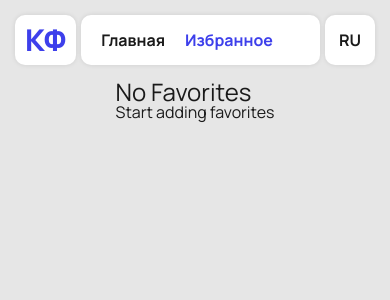
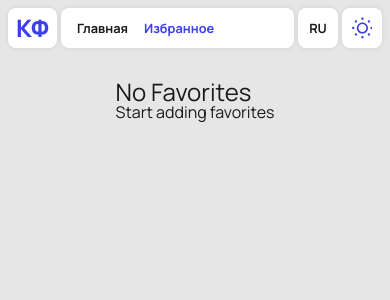
Before and after one commit to mdshishov/vite-react-movie-list, a React (Vite) app: page /favorites in a window 390 px wide. Shown: the top 300 px of the page. Built offline with nearby package versions, Linux system fonts and the light colour scheme.

Commit message:
Add theme switching

```diff
--- a/src/components/NavBar.jsx
+++ b/src/components/NavBar.jsx
@@ -2,6 +2,7 @@ import { Link, useLocation } from 'react-router-dom'
 import { useTranslation } from 'react-i18next'
 import '../css/NavBar.css'
 import LanguageSelector from './LanguageSelector'
+import ThemeToggle from './ThemeToggle'
 
 function NavBar() {
   const { t } = useTranslation('translation')
@@ -25,6 +26,9 @@ function NavBar() {
       <div className="navbar__option">
         <LanguageSelector />
       </div>
+      <div className="navbar__option">
+        <ThemeToggle />
+      </div>
     </nav>
   )
 }
--- /dev/null
+++ b/src/components/ThemeToggle.jsx
@@ -0,0 +1,26 @@
+import { useState, useEffect } from 'react';
+import '../css/ThemeToggle.css';
+import SunIcon from './icons/Sun'
+
+const ThemeToggle = () => {
+  const themePref = window.matchMedia('(prefers-color-scheme: dark)').matches
+  const stored = localStorage.getItem('isDark')
+  const [isDark, setIsDark] = useState( stored ? JSON.parse(stored) : themePref)
+
+  useEffect(() => {
+    document.documentElement.setAttribute('data-theme', isDark ? 'dark' : 'light')
+    localStorage.setItem('isDark', isDark)
+  }, [isDark])
+
+  const toggleTheme = () => {
+    setIsDark((isDark) => !isDark)
+  }
+
+  return (
+    <button className={`theme-toggle ${isDark ? 'dark' : ''}`} onClick={toggleTheme}>
+      <SunIcon />
+    </button>
+  );
+};
+
+export default ThemeToggle;
--- /dev/null
+++ b/src/components/icons/Sun.jsx
@@ -0,0 +1,18 @@
+export default () => {
+  return (
+
+    <svg width="26" height="26" viewBox="0 0 26 26" fill="none" xmlns="http://www.w3.org/2000/svg">
+      <g>
+        <path d="M18 13C18 10.2386 15.7614 8 13 8C10.2386 8 8 10.2386 8 13C8 15.7614 10.2386 18 13 18C15.7614 18 18 15.7614 18 13ZM20 13C20 16.866 16.866 20 13 20C9.13401 20 6 16.866 6 13C6 9.13401 9.13401 6 13 6C16.866 6 20 9.13401 20 13Z" />
+        <path d="M14.5 1.5C14.5 2.32843 13.8284 3 13 3C12.1716 3 11.5 2.32843 11.5 1.5C11.5 0.671573 12.1716 0 13 0C13.8284 0 14.5 0.671573 14.5 1.5Z" />
+        <path d="M14.5 24.5C14.5 25.3284 13.8284 26 13 26C12.1716 26 11.5 25.3284 11.5 24.5C11.5 23.6716 12.1716 23 13 23C13.8284 23 14.5 23.6716 14.5 24.5Z" />
+        <path d="M26 13C26 13.8284 25.3284 14.5 24.5 14.5C23.6716 14.5 23 13.8284 23 13C23 12.1716 23.6716 11.5 24.5 11.5C25.3284 11.5 26 12.1716 26 13Z" />
+        <path d="M3 13C3 13.8284 2.32843 14.5 1.5 14.5C0.671573 14.5 0 13.8284 0 13C0 12.1716 0.671573 11.5 1.5 11.5C2.32843 11.5 3 12.1716 3 13Z" />
+        <path d="M5.92894 3.80761C6.51473 4.3934 6.51473 5.34315 5.92894 5.92893C5.34316 6.51472 4.39341 6.51472 3.80762 5.92893C3.22184 5.34315 3.22184 4.3934 3.80762 3.80761C4.39341 3.22183 5.34316 3.22183 5.92894 3.80761Z" />
+        <path d="M22.1924 20.0711C22.7782 20.6569 22.7782 21.6066 22.1924 22.1924C21.6066 22.7782 20.6569 22.7782 20.0711 22.1924C19.4853 21.6066 19.4853 20.6569 20.0711 20.0711C20.6569 19.4853 21.6066 19.4853 22.1924 20.0711Z" />
+        <path d="M22.1924 3.80761C22.7782 4.3934 22.7782 5.34315 22.1924 5.92893C21.6066 6.51472 20.6569 6.51472 20.0711 5.92893C19.4853 5.34315 19.4853 4.3934 20.0711 3.80761C20.6569 3.22183 21.6066 3.22183 22.1924 3.80761Z" />
+        <path d="M5.92894 20.0711C6.51473 20.6569 6.51473 21.6066 5.92894 22.1924C5.34316 22.7782 4.39341 22.7782 3.80762 22.1924C3.22184 21.6066 3.22184 20.6569 3.80762 20.0711C4.39341 19.4853 5.34316 19.4853 5.92894 20.0711Z" />
+      </g>
+    </svg>
+  )
+}
--- a/src/css/App.css
+++ b/src/css/App.css
@@ -3,41 +3,5 @@
   flex-direction: column;
   align-items: center;
   width: 100%;
-  margin-top: 80px;
+  padding: 80px 15px;
 }
-
-.logo {
-  height: 6em;
-  padding: 1.5em;
-  will-change: filter;
-  transition: filter 300ms;
-}
-.logo:hover {
-  filter: drop-shadow(0 0 2em #646cffaa);
-}
-.logo.react:hover {
-  filter: drop-shadow(0 0 2em #61dafbaa);
-}
-
-@keyframes logo-spin {
-  from {
-    transform: rotate(0deg);
-  }
-  to {
-    transform: rotate(360deg);
-  }
-}
-
-@media (prefers-reduced-motion: no-preference) {
-  a:nth-of-type(2) .logo {
-    animation: logo-spin infinite 20s linear;
-  }
-}
-
-.card {
-  padding: 2em;
-}
-
-.read-the-docs {
-  color: #888;
-}
--- a/src/css/Home.css
+++ b/src/css/Home.css
@@ -1,3 +1,3 @@
 .home {
-    width: 100%;
+    min-width: 300px;
 }
--- a/src/css/LanguageSelector.css
+++ b/src/css/LanguageSelector.css
@@ -51,6 +51,7 @@
   white-space: nowrap;
   padding: 5px 15px;
   transition: color 0.2s;
+  color: var(--text-pr)
 }
 .dd__option:hover,
 .dd__option:hover span {
--- a/src/css/MovieCard.css
+++ b/src/css/MovieCard.css
@@ -72,16 +72,6 @@
   flex-grow: 1;
 }
 
-.movie-card__poster-overlay {
-  width: 100%;
-  height: 100%;
-  position: absolute;
-  background: linear-gradient(to bottom,
-      rgba(255, 255, 255, 0),
-      rgba(0, 0, 0, 0.2));
-  pointer-events: none;
-}
-
 .movie-card__poster img {
   width: 100%;
   height: 100%;
@@ -89,7 +79,7 @@
 }
 
 .movie-card__info {
-  background-color: white;
+  background-color: var(--bg-pr);
   width: 100%;
   padding: 15px;
   text-align: left;
--- a/src/css/NavBar.css
+++ b/src/css/NavBar.css
@@ -46,8 +46,10 @@
 }
 
 .navbar__link {
+  display: inline-block;
   font-size: 16px;
   font-weight: 700;
+  height: 100%;
   line-height: 50px;
   color: var(--text-pr);
   padding: 0 10px;
@@ -68,3 +70,16 @@
 .navbar__option:hover {
   transform: scale(1.1);
 }
+
+@media (max-width: 500px) {
+  .navbar {
+    padding: 10px;
+    zoom: 0.9;
+  }
+}
+
+@media (max-width: 400px) {
+  .navbar {
+    zoom: 0.8;
+  }
+}
--- /dev/null
+++ b/src/css/ThemeToggle.css
@@ -0,0 +1,16 @@
+.theme-toggle {
+  width: 50px;
+  height: 50px;
+  text-align: center;
+}
+
+.theme-toggle svg {
+  height: 50px;
+}
+
+.theme-toggle svg > g {
+  fill: var(--accent1);
+}
+.theme-toggle.dark svg > g {
+  fill: var(--text-sc);
+}
--- a/src/css/index.css
+++ b/src/css/index.css
@@ -17,6 +17,12 @@
   --accent1: #3d3feb;
   --shadow1: 0 0 10px rgba(0, 0, 0, 0.2);
   --shadow2: 0 0 5px rgba(0, 0, 0, 0.1);
+}
+
+:root[data-theme="dark"] {
+  --bg-pr: #393939;
+  --bg-sc: #292929;
+  --text-pr: #d7d7d7;
 }
 
 * {
@@ -41,7 +47,6 @@ body {
   color: var(--text-pr);
   background-color: var(--bg);
   width: 100%;
-  background-color: var(--bg-sc);
 }
 
 #root {
@@ -50,20 +55,5 @@ body {
   width: 100%;
   min-height: 100vh;
   align-items: center;
+  background-color: var(--bg-sc);
 }
-
-@media (prefers-color-scheme: dark) {
-  :root {
-    --bg: #1a1a1a;
-    --text-pr: #ffffff;
-    --text-sc: #808080;
-  }
-
-  a:hover {
-    color: #747bff;
-  }
-
-  button {
-    background-color: #f9f9f9;
-  }
-}
--- a/src/main.jsx
+++ b/src/main.jsx
@@ -4,6 +4,11 @@ import { BrowserRouter } from 'react-router-dom'
 import './utils/i18n'
 import './css/index.css'
 import App from './App.jsx'
+
+const themePref = window.matchMedia('(prefers-color-scheme: dark)').matches
+const stored = localStorage.getItem('isDark')
+const isDark = stored ? JSON.parse(stored) : themePref
+root.setAttribute('data-theme', isDark ? 'dark' : 'light')
 
 createRoot(document.getElementById('root')).render(
   <StrictMode>
```
